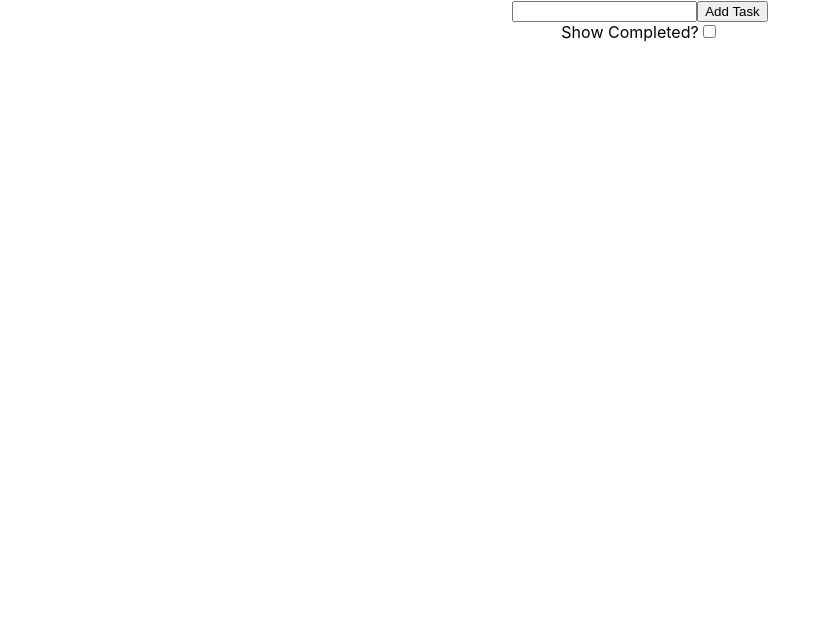
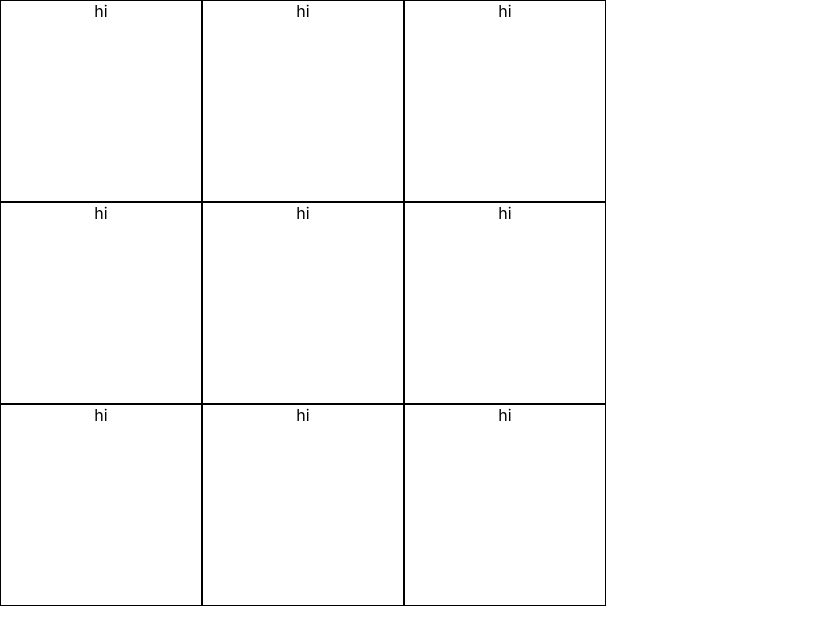
Before and after one commit to narayank97/tasklist, a React (Create React App) app: page / in a window 1280 px wide. Shown: the top 644 px of the page, without its empty margins (0-831 px from the left). Built offline with nearby package versions, Linux system fonts and the light colour scheme.

Commit message:
feat : made board

```diff
--- a/src/App.js
+++ b/src/App.js
@@ -1,10 +1,10 @@
 import './App.css';
-import TodoComponent from './component/todo';
+import Board from './component/board';
 
 function App() {
   return (
     <div className="App">
-      <TodoComponent></TodoComponent>
+      <Board></Board>
     </div>
   );
 }
--- /dev/null
+++ b/src/component/board.js
@@ -0,0 +1,59 @@
+import React, { useEffect, useState } from 'react';
+
+function Board() {
+  // Component logic and JSX here
+
+  const boardSize = 3;
+  const [board, setBoard] = useState([]);
+
+  useEffect(() => {
+    let boardRow = Array(boardSize).fill(null);
+    let newBoard = [];
+    for (let i = 0; i < boardSize; i++) {
+      newBoard.push(boardRow);
+    }
+    setBoard(newBoard);
+
+  }, []);
+
+
+
+  return (
+    <div>
+      {board &&
+        board.map((row) => {
+          return (
+            <div
+              style={
+                {
+                  display: "flex",
+                  flexDirection: "row",
+                }
+              }
+            >
+              {
+                row.map((col) => {
+                  return (
+                    <div
+                      style={
+                        {
+                          border: "1px solid black",
+                          width: "200px",
+                          height: "200px",
+                        }
+                      }
+                    >
+                      hi
+                    </div>
+                  )
+                })
+              }
+            </div>
+          )
+        })
+      }
+    </div>
+  );
+};
+
+export default Board;
--- a/src/component/todo.js
+++ /dev/null
@@ -1,70 +0,0 @@
-import React, { useState } from 'react';
-
-function TodoComponent(){
-  // Component logic and JSX here
-  const [inputs,setInput] = useState([]);
-  const [taskName,setTaskName] = useState("");
-  const [completedVisible, setCompleteVisible] = useState(false);
-  console.log("🚀🚀🚀🚀🚀 ~ TodoComponent ~ completedVisible:", completedVisible)
-
-
-
-  function createTask(){
-    const newTask = {"taskName" : taskName,"completed":false};
-    inputs.push(newTask)
-    setInput([...inputs]);
-    console.log(inputs);
-  }
-
-  function deleteTask(index){
-    console.log("DELETING" + index);
-    const newTasks = [...inputs];
-    newTasks.splice(index, 1);
-    setInput(newTasks);
-    console.log(inputs);
-  }
-
-  function completeTask(index){
-    console.log("Completing" + index);
-    const newTasks = [...inputs];
-    newTasks[index].completed = true;
-    setInput(newTasks);
-    console.log(inputs);
-  }
-
-
-
-  return (
-    <>
-    <div>
-        <input onChange={e => setTaskName(e.target.value)} />
-        <button onClick={createTask}>Add Task</button>
-    </div>
-    <div>
-        <label>Show Completed?</label>
-        <input type="checkbox" onClick={e => setCompleteVisible(e.target.checked)}/>
-    </div>
-    <div>
-      <table>
-        {
-          inputs.map((task, index) => {
-            return((!task.completed || completedVisible ) &&
-              <tr key={index} data={task}>
-                <td>{task.taskName}</td>
-                <button onClick={()=>{completeTask(index)}}>Mark as Complete</button>
-                <button onClick={()=>{deleteTask(index)}}>Delete</button>
-              </tr>
-            )
-
-        })
-
-        }
-
-      </table>
-    </div>
-    </>
-
-  );
-};
-
-export default TodoComponent;
```
